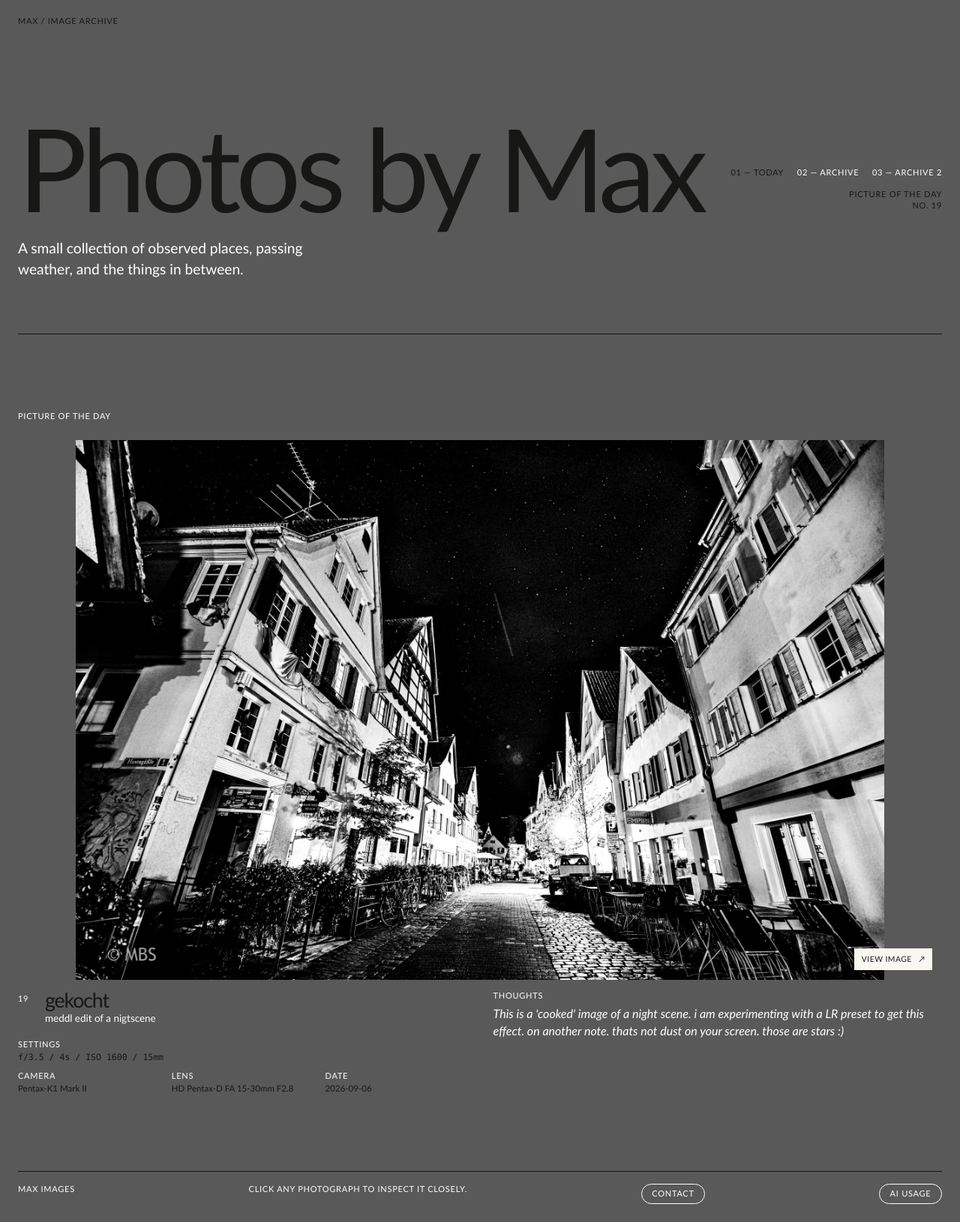
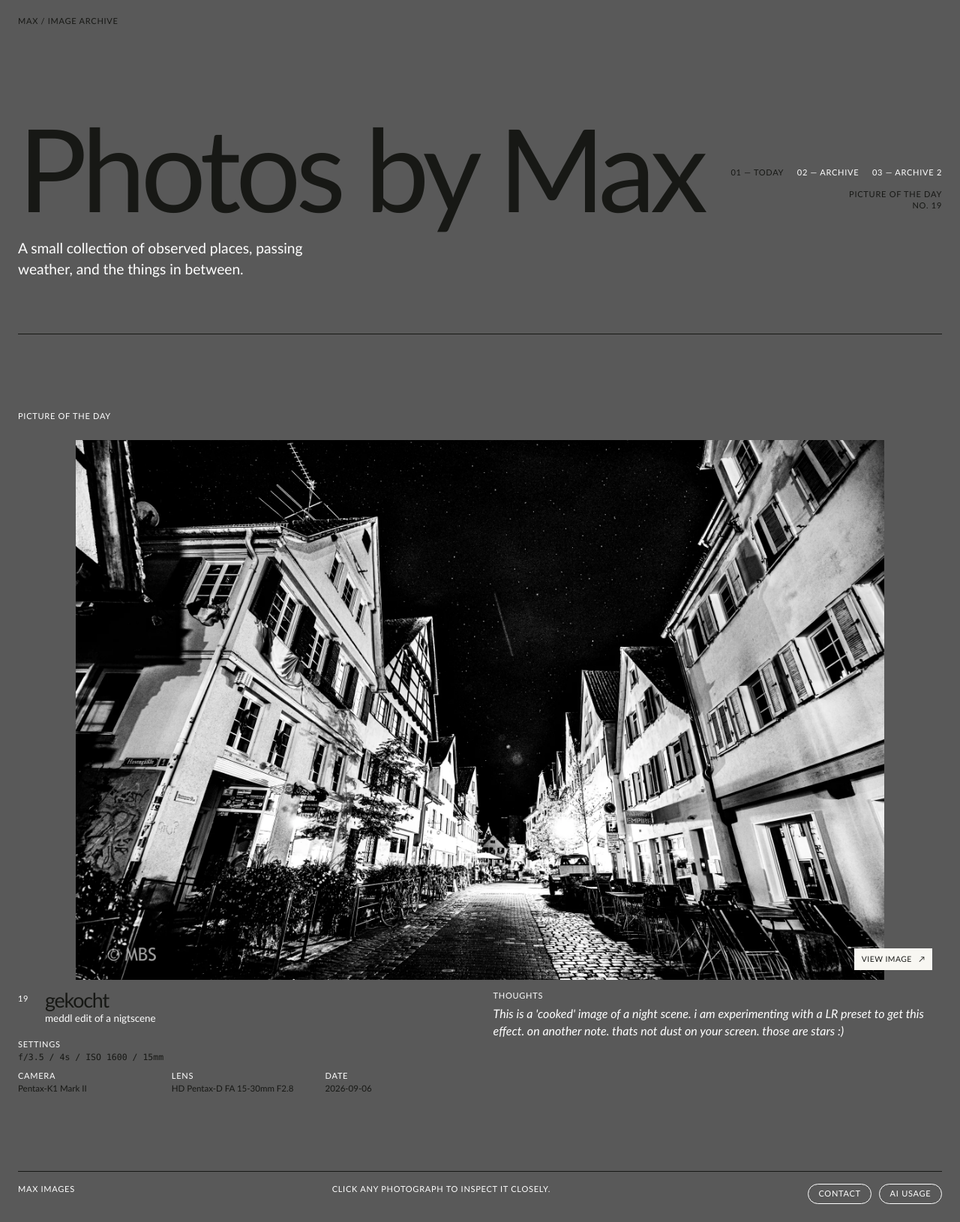
Before and after one commit to Bloodwing1/Bloodwing1.github.io, a Jekyll site: the page built from index.md, in a window 1280 px wide. Shown: the whole page at 75% size. Built offline with Jekyll 4.4.1, drawn with Linux system fonts in a browser that asks for light colours.

Commit message:
Fix QR colors, group footer badges

```diff
--- a/_layouts/home.html
+++ b/_layouts/home.html
@@ -50,7 +50,9 @@ layout: default
   <footer class="site-footer">
     <span>Max Images</span>
     <span>Click any photograph to inspect it closely.</span>
-    <a class="ai-badge" href="{{ "/contact/" | relative_url }}">Contact</a>
-    <a class="ai-badge" href="{{ "/ai-usage/" | relative_url }}">AI usage</a>
+    <span class="site-footer__badges">
+      <a class="ai-badge" href="{{ "/contact/" | relative_url }}">Contact</a>
+      <a class="ai-badge" href="{{ "/ai-usage/" | relative_url }}">AI usage</a>
+    </span>
   </footer>
 </main>
--- a/assets/css/main.css
+++ b/assets/css/main.css
@@ -323,6 +323,9 @@ h1 {
 .contact__qr img { display: block; width: 200px; height: auto; border-radius: 2px; }
 .contact__qr p { margin: 0; color: var(--muted); font-size: .84rem; }
 
+.site-footer__badges { display: flex; gap: .6rem; }
+.site-footer__badges .ai-badge + .ai-badge { margin-left: 0; }
+
 .ai-badge:hover { border-color: var(--muted); background: var(--muted); color: var(--ink); }
 .ai-badge:focus-visible { outline: 3px solid var(--ink); outline-offset: 4px; }
 
```
Also changed, not shown: assets/contact-qr.svg, 1 other file.
